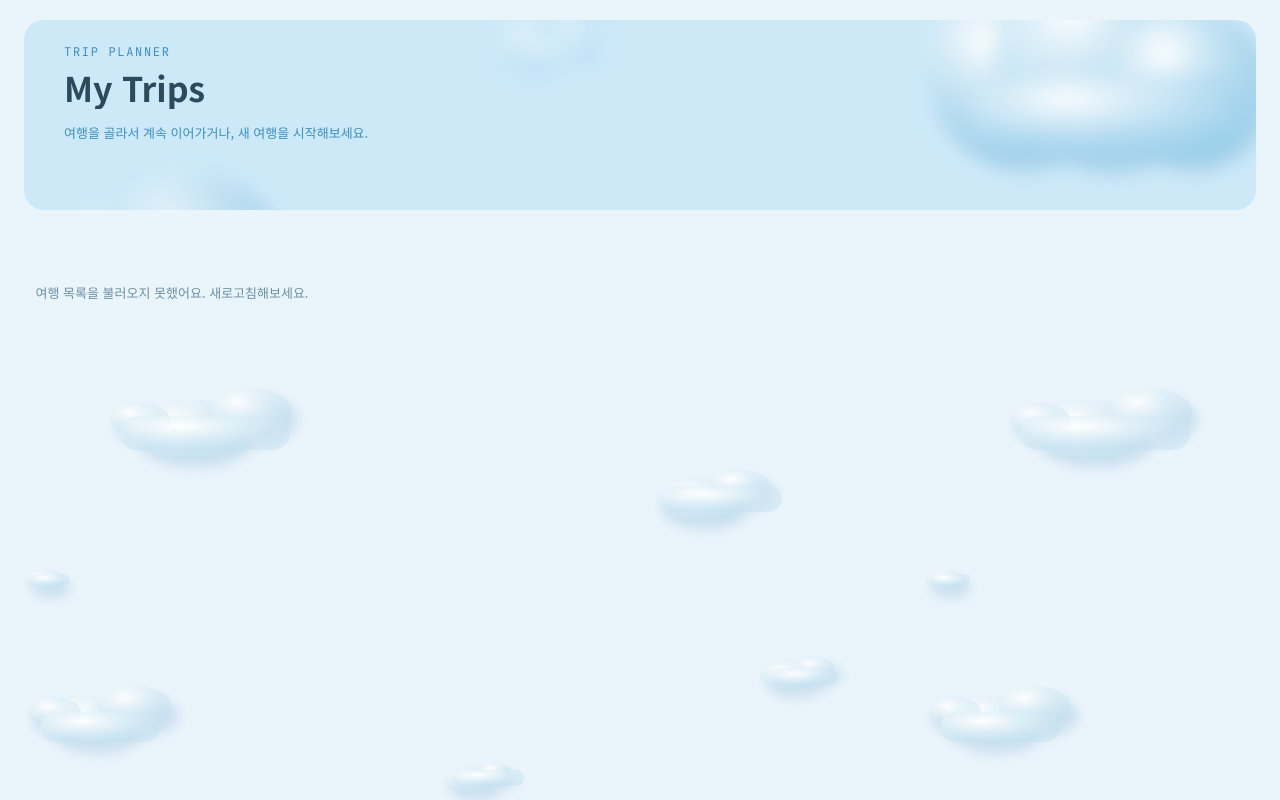
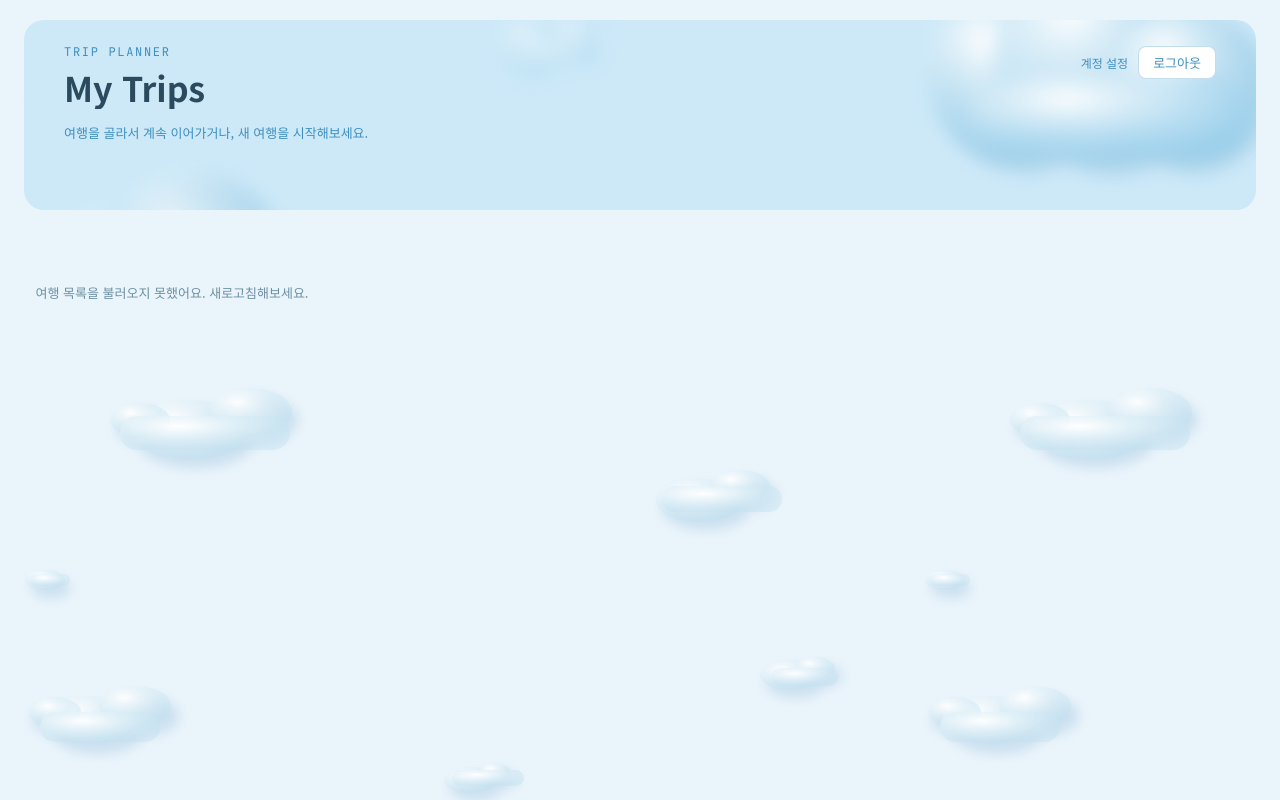
Before and after one commit to sssssseul/Trip-Planner, a plain HTML site: page trips.html in a window 1280 px wide. Drawn offline with Linux system fonts and the light colour scheme; no server answers.

Commit message:
Update trips.html

```diff
--- a/trips.html
+++ b/trips.html
@@ -98,6 +98,41 @@
     font-size:13px;
     line-height:1.2;
     color:var(--forest-deep);
+  }
+  .user-bar{
+    position:absolute;
+    top:26px;
+    right:40px;
+    z-index:1;
+    display:flex;
+    align-items:center;
+    gap:10px;
+  }
+  .user-bar #userName{
+    font-size:12px;
+    color:var(--forest-deep);
+  }
+  .user-bar .logout-btn{
+    background:#fff;
+    color:var(--forest-deep);
+    border:1px solid rgba(62,143,192,0.3);
+    border-radius:8px;
+    padding:6px 14px;
+    font-size:13px;
+    font-weight:500;
+    cursor:pointer;
+    font-family:inherit;
+  }
+  .user-bar .logout-btn:hover{background:var(--paper);}
+  .user-bar .account-link{
+    font-size:12px;
+    color:var(--forest-deep);
+    text-decoration:none;
+  }
+  .user-bar .account-link:hover{text-decoration:underline;}
+  @media (max-width:600px){
+    .user-bar{top:16px; right:16px; gap:6px;}
+    .user-bar #userName{display:none;}
   }
 
   .grid{
@@ -269,6 +304,11 @@
       </g>
     </svg>
     <a class="eyebrow" href="/trips">TRIP PLANNER</a>
+    <div class="user-bar">
+      <span id="userName"></span>
+      <a class="account-link" href="/account">계정 설정</a>
+      <button class="logout-btn" onclick="logout()">로그아웃</button>
+    </div>
     <input class="title-input" id="tripsTitle" placeholder="My Trips">
     <p>여행을 골라서 계속 이어가거나, 새 여행을 시작해보세요.</p>
   </div>
```
